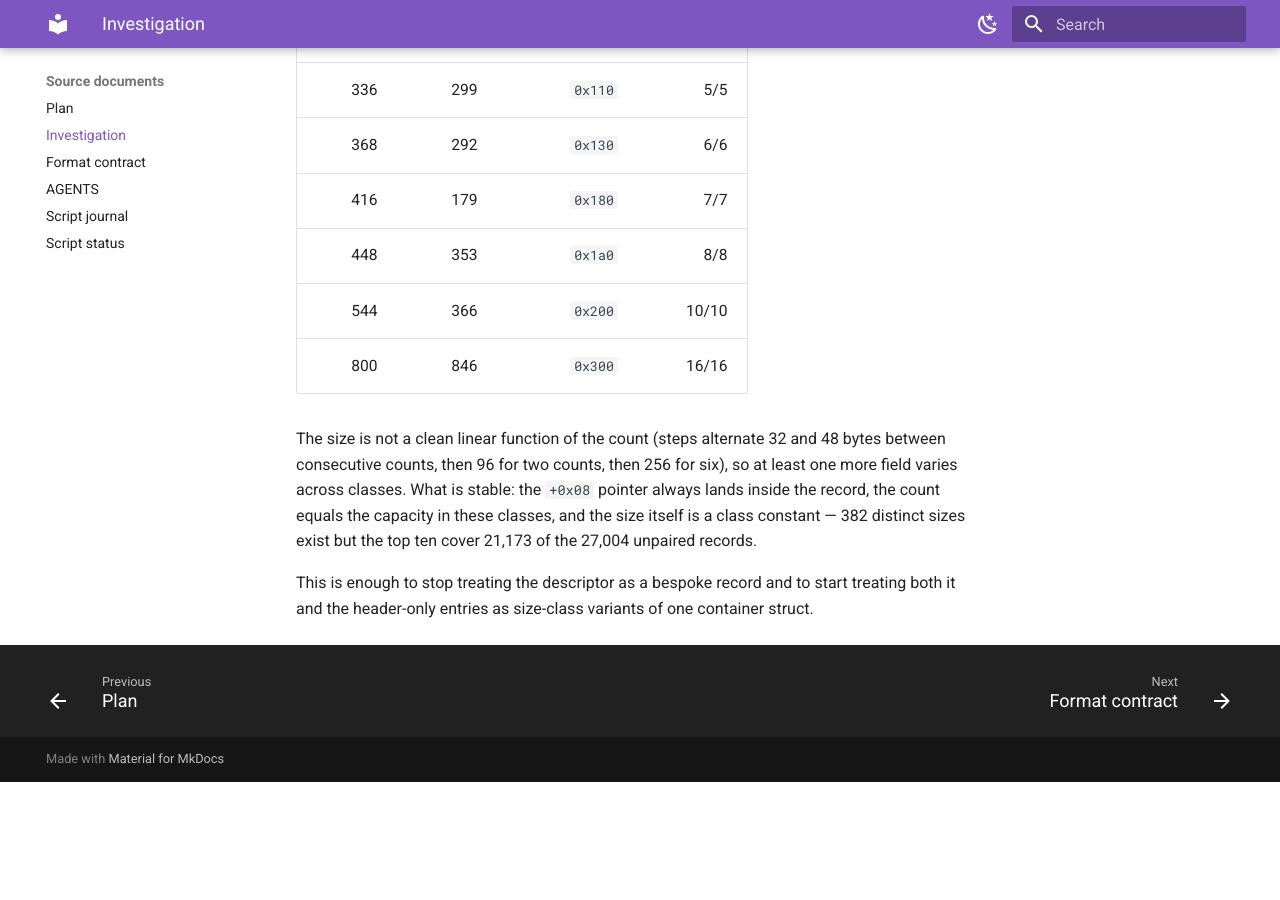
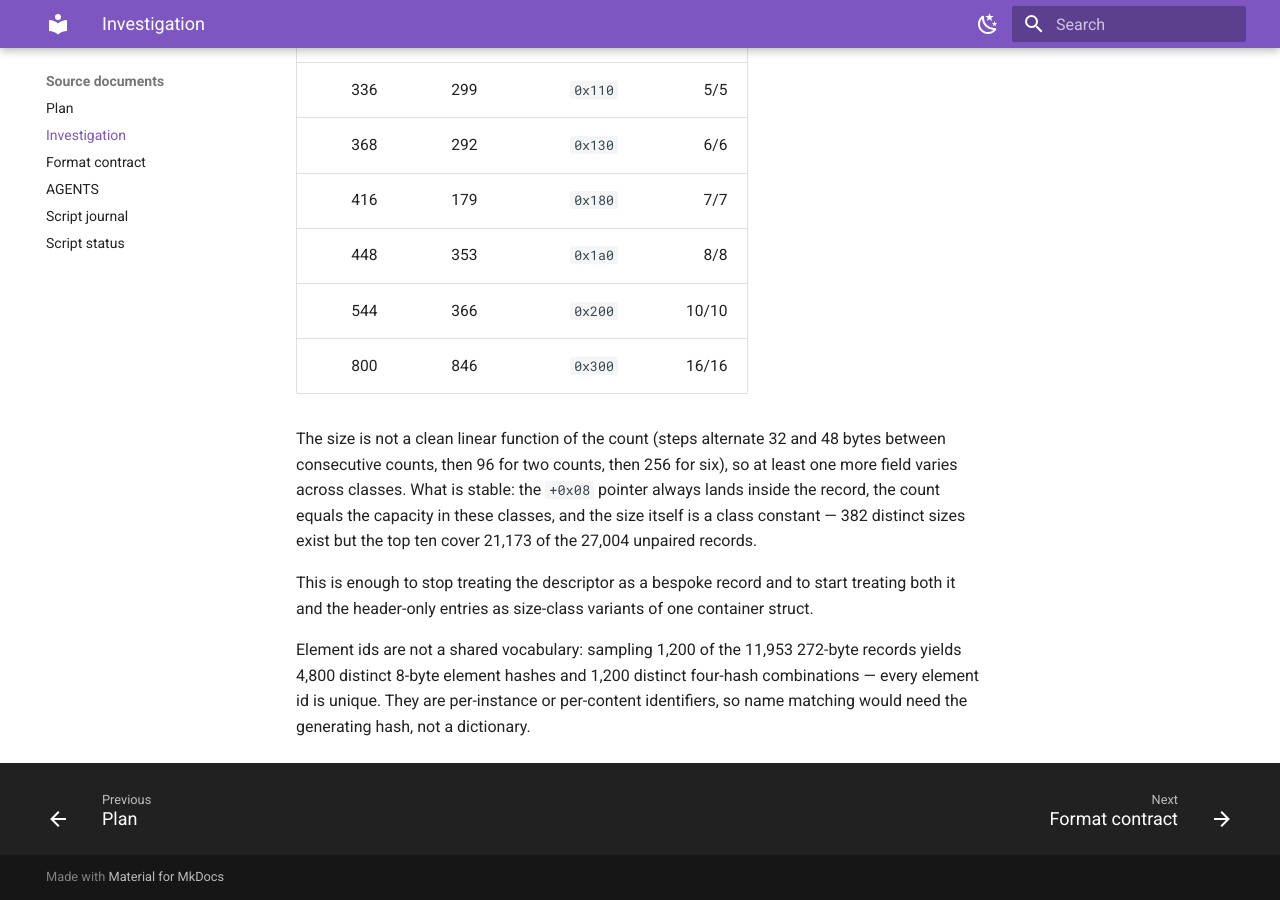
Before and after one commit to lynxnathan/rage-tools-vi, an MkDocs documentation site: the page built from docs/reference/source-investigation.md, in a window 1280 px wide and 900 px high, scrolled down 111979 px. Built offline with MkDocs 1.6.1 and Material for MkDocs 9.7.7, drawn with Linux system fonts in a browser that asks for light colours; before the commit the page ends 112761 px from its top, so only the background shows below that.

Commit message:
core_bvh4: element ids are per-instance, not a shared vocabulary

```diff
--- a/investigation.md
+++ b/investigation.md
@@ -3883,3 +3883,9 @@ the top ten cover 21,173 of the 27,004 unpaired records.
 This is enough to stop treating the descriptor as a bespoke record and to start
 treating both it and the header-only entries as size-class variants of one
 container struct.
+
+Element ids are not a shared vocabulary: sampling 1,200 of the 11,953
+272-byte records yields 4,800 distinct 8-byte element hashes and 1,200 distinct
+four-hash combinations — every element id is unique. They are per-instance or
+per-content identifiers, so name matching would need the generating hash, not a
+dictionary.
```
